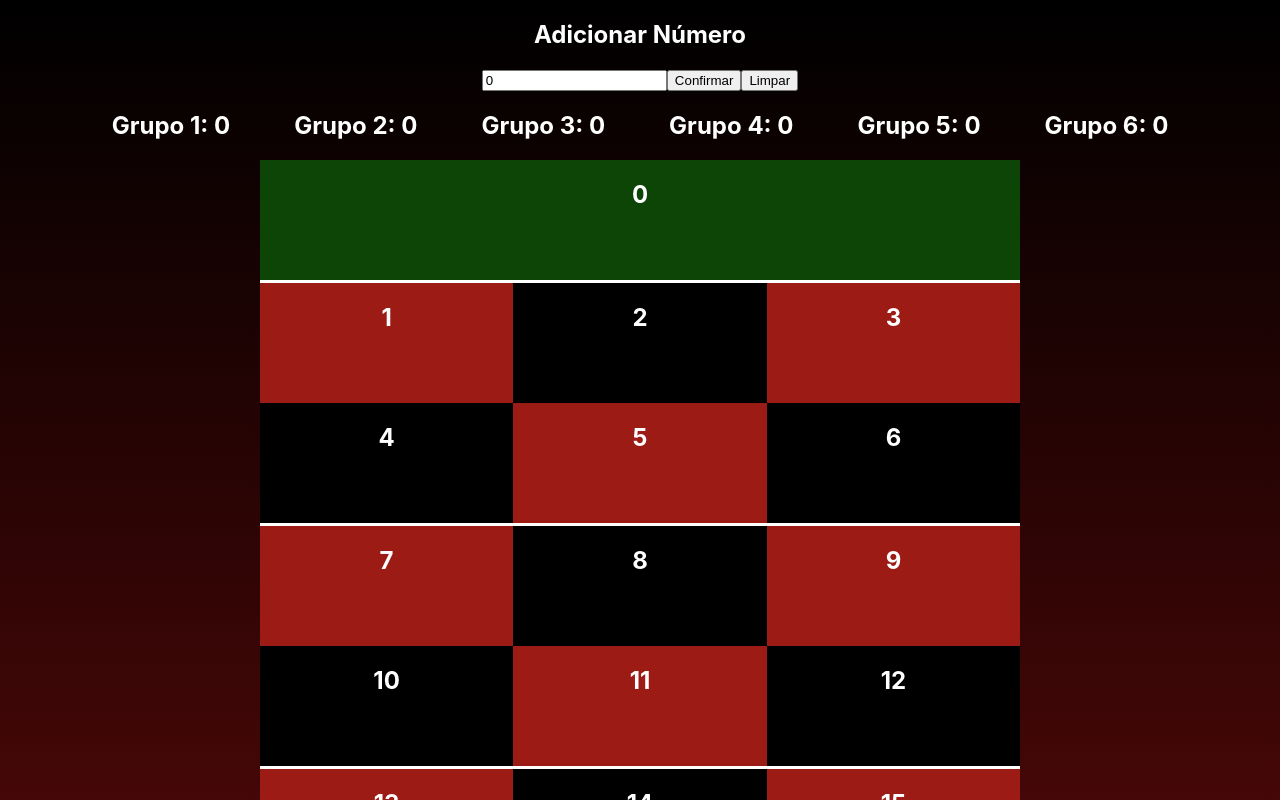
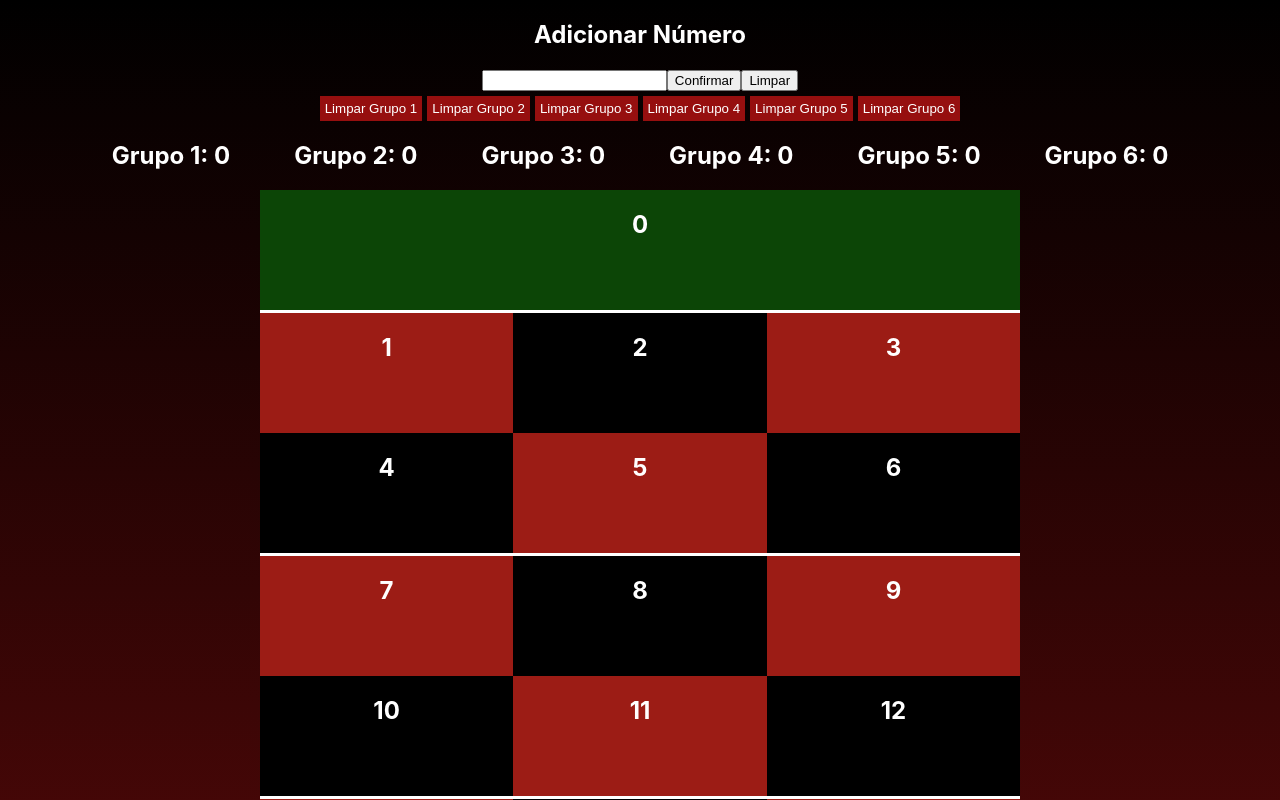
Before and after one commit to mikinglps/counter, a React (Create React App) app: page / in a window 1280 px wide. Shown: the top 800 px of the page. Built offline with nearby package versions, Linux system fonts and the light colour scheme.

Commit message:
feat: button to clear groups

```diff
--- a/src/App.css
+++ b/src/App.css
@@ -9,6 +9,23 @@
   flex-direction: row;
   color: white;
   gap: 5%;
+}
+
+.buttonGrupo{
+  margin-top: 5px;
+  display: flex;
+  gap: 5px;
+  flex-direction: row;
+  align-items: center;
+  justify-content: center;
+}
+
+.buttonGrupo button{
+  border: 0;
+  background-color:rgba(150,15,15,1);
+  padding: 5px;
+  color: white;
+  cursor: pointer;
 }
 
 .holder input{
--- a/src/App.js
+++ b/src/App.js
@@ -2,7 +2,7 @@ import './App.css';
 import {useEffect, useRef, useState} from 'react';
 
 function App() {
-  const [value, setValue] = useState(0);
+  const [value, setValue] = useState();
   const [loading, setLoading] = useState(true);
   const [values, setValues] = useState([]);
   const [gruposState, setGruposState] = useState([]);
@@ -37,6 +37,10 @@ function App() {
         localStorage.setItem("grupos"+String(i), Number(localStorage.getItem("grupos"+String(i))) + 1);
       }
     }
+  }
+
+  const limparGrupo = (nmrGrupo) => {
+    localStorage.setItem("grupos"+String(nmrGrupo), 0)
   }
 
   const clear = () => {
@@ -87,6 +91,14 @@ function App() {
       <form>
         <input type="number" value={value} onChange={(e) => setValue(e.target.value)}/>
         <button onClick={() => {updateValue()}}>Confirmar</button><button onClick={() => clear()}>Limpar</button>
+        <div className='buttonGrupo'>
+          <button onClick={() => limparGrupo(0)}>Limpar Grupo 1</button>
+          <button onClick={() => limparGrupo(1)}>Limpar Grupo 2</button>
+          <button onClick={() => limparGrupo(2)}>Limpar Grupo 3</button>
+          <button onClick={() => limparGrupo(3)}>Limpar Grupo 4</button>
+          <button onClick={() => limparGrupo(4)}>Limpar Grupo 5</button>
+          <button onClick={() => limparGrupo(5)}>Limpar Grupo 6</button>
+        </div>
       </form>
       </div>
       <div className='grupos'>
```
